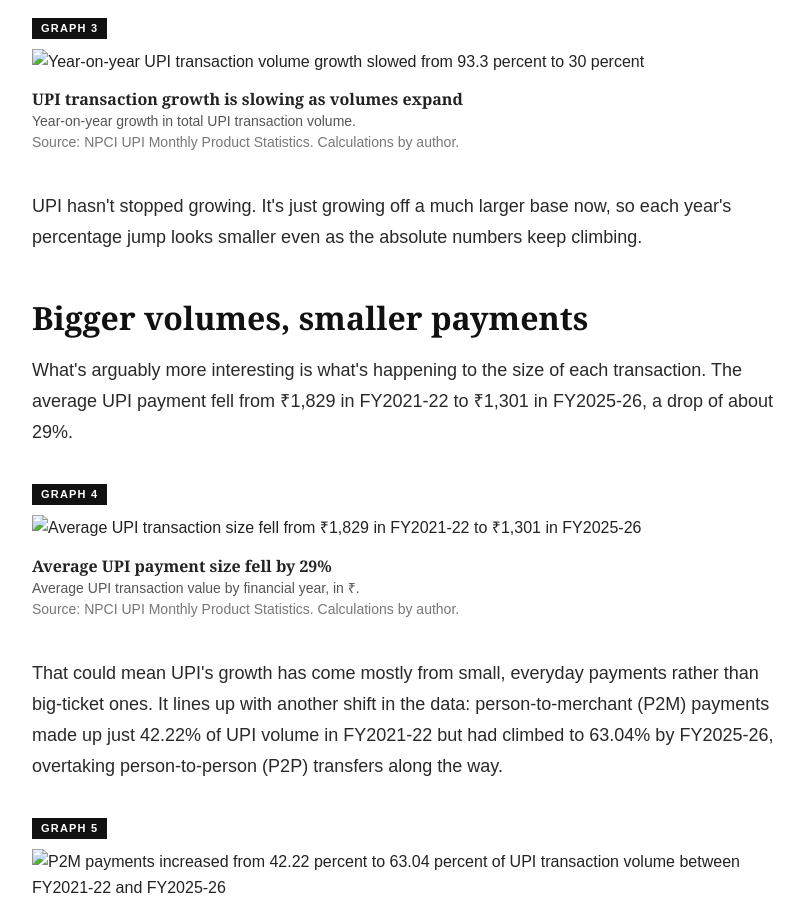
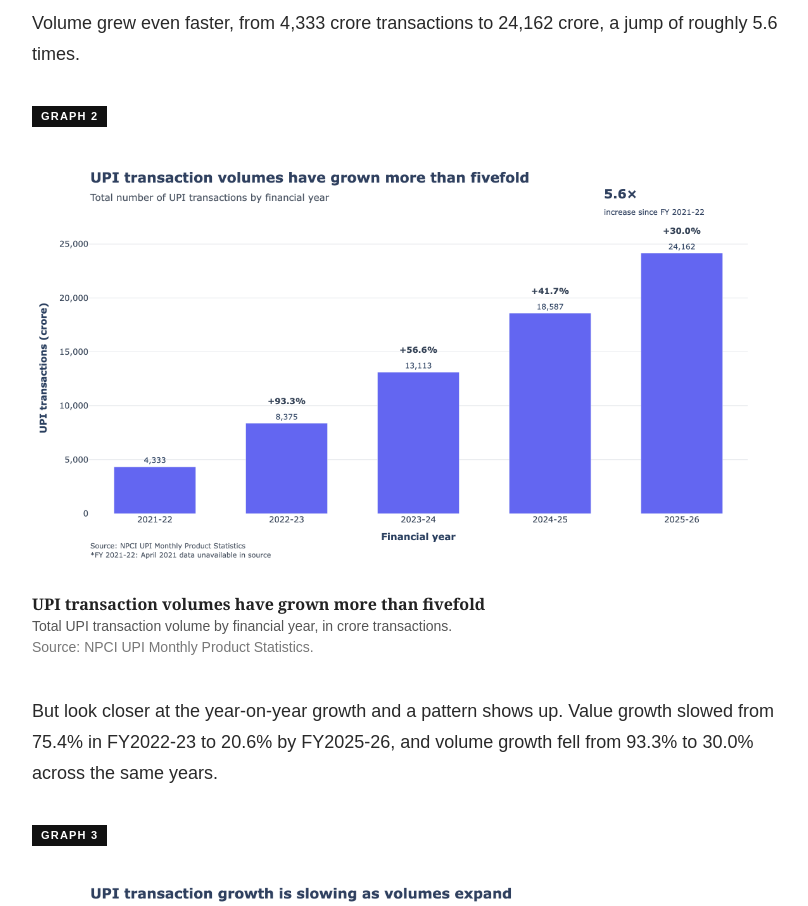
Before and after one commit to chaitanyab004/Final_Assignment_Data_Class_ACJ, a plain HTML site: page index.html in a window 1280 px wide. Shown: the part 2400-3306 px from the top of the page, without its empty margins (228-1036 px from the left). Drawn offline with Linux system fonts and the light colour scheme.

Commit message:
Update image source paths in index.html

```diff
--- a/index.html
+++ b/index.html
@@ -113,7 +113,7 @@
                 </div>
 
                 <img
-                    src="charts/upi_transaction_value_surge.png"
+                    src="upi_transaction_value_surge.png"
                     alt="UPI transaction value rose from ₹79.23 lakh crore in FY2021-22 to ₹314.23 lakh crore in FY2025-26"
                 >
 
@@ -141,7 +141,7 @@
                 </div>
 
                 <img
-                    src="charts/upi_transaction_volume.png"
+                    src="upi_transaction_volume.png"
                     alt="UPI transaction volume increased from 4,333 crore transactions in FY2021-22 to 24,162 crore in FY2025-26"
                 >
 
@@ -169,7 +169,7 @@
                 </div>
 
                 <img
-                    src="charts/upi_volume.png"
+                    src="upi_volume.png"
                     alt="Year-on-year UPI transaction volume growth slowed from 93.3 percent to 30 percent"
                 >
 
@@ -213,7 +213,7 @@
                 </div>
 
                 <img
-                    src="charts/upi_payment_size.png"
+                    src="upi_payment_size.png"
                     alt="Average UPI transaction size fell from ₹1,829 in FY2021-22 to ₹1,301 in FY2025-26"
                 >
 
@@ -241,7 +241,7 @@
                 </div>
 
                 <img
-                    src="charts/p2m_p2p.png"
+                    src="p2m_p2p.png"
                     alt="P2M payments increased from 42.22 percent to 63.04 percent of UPI transaction volume between FY2021-22 and FY2025-26"
                 >
 
```
